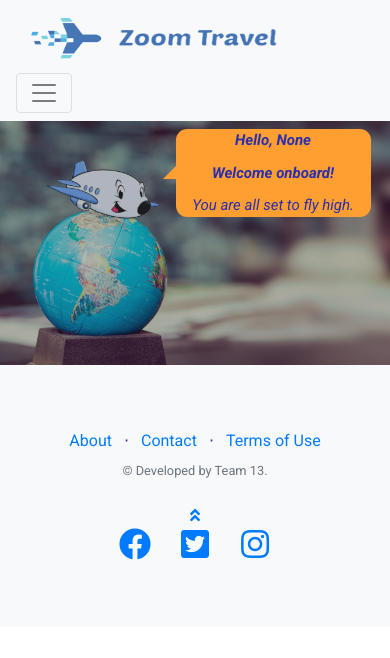
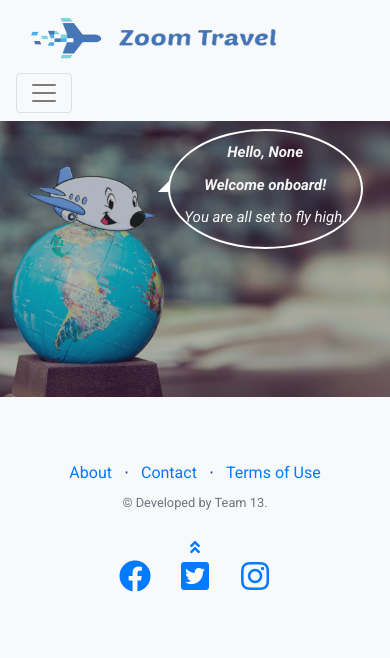
Before and after one commit to ShilpaChanshetti/Zoom-Travel, a Flask app: page /signin/home in a window 390 px wide. Shown: the top 658 px of the page. Run offline with Flask 2, Linux system fonts and the light colour scheme; the visitor is signed in with stand-in values (Sample User, id 1); some libraries are stand-ins or nearby versions.

Commit message:
Changed on home page

```diff
--- a/templates/home.html
+++ b/templates/home.html
@@ -110,26 +110,27 @@ footer.footer {
 
 .speech-bubble {
   /* top: -125px; */
-  width: 20%;
+  width: 35%;
   top: auto;
   bottom: 145px;
-  margin-left: 45%;
+  margin-left: 43%;
 	position: relative;
-	background: #ff9f31;
-	border-radius: 0.7em;
-  height: auto;
-  color: #2b2fad;
+  /* background: #ff9f31; */
+  border: 2px solid white;
+	border-radius: 50%;
+  height: 150px;
+  color: whitesmoke;
 }
 
 .speech-bubble:after {
 	content: '';
 	position: absolute;
-	left: 0;
-	top: 50%;
+	left: -9px;
+	top: 48%;
 	width: 0;
 	height: 0;
-	border: 13px solid transparent;
-	border-right-color: #ff9f31;
+	border: 22px solid transparent;
+	border-right-color:#ffffff;
 	border-left: 0;
 	border-bottom: 0;
 	margin-top: -6.5px;
@@ -137,7 +138,7 @@ footer.footer {
 }
 
 .speech-bubble p {
-    margin: 0 0 10px;
+    margin: 10px 0 10px;
     font-size: 20px;
 }
 .speech-bubble p:last-of-type {
@@ -257,17 +258,33 @@ footer.footer {
       .speech-bubble {
       /* top: -125px; */
       width: 50%;
-      margin-left: 45%;
+      margin-left: 43%;
       bottom: 70px;
       top: auto;
       position: relative;
-      background: #ff9f31;
-      border-radius: 0.7em;
-      height: auto;
+      /* background: #ff9f31; */
+      border: 2px solid white;
+	    border-radius: 50%;
+      height: 120px;
     }
 
+  .speech-bubble:after {
+	content: '';
+	position: absolute;
+	left: 1px;
+	top: 48%;
+	width: 0;
+	height: 0;
+	border: 12px solid transparent;
+	border-right-color:#ffffff;
+	border-left: 0;
+	border-bottom: 0;
+	margin-top: -6.5px;
+	margin-left: -13px;
+}
+
     .speech-bubble p {
-    margin: 0 0 10px;
+    margin: 10px 0 10px;
     font-size: 15px;
 }
 
```
Also changed, not shown: static/img/new3.jpg.
